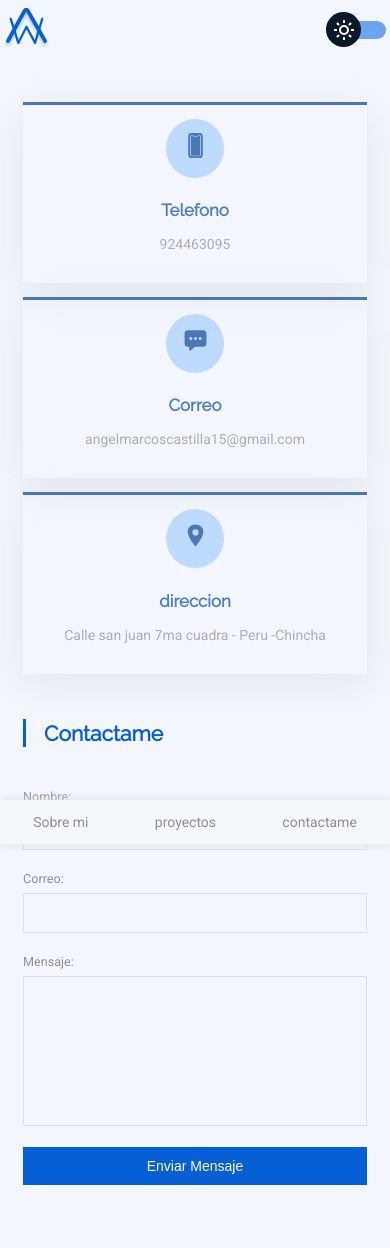
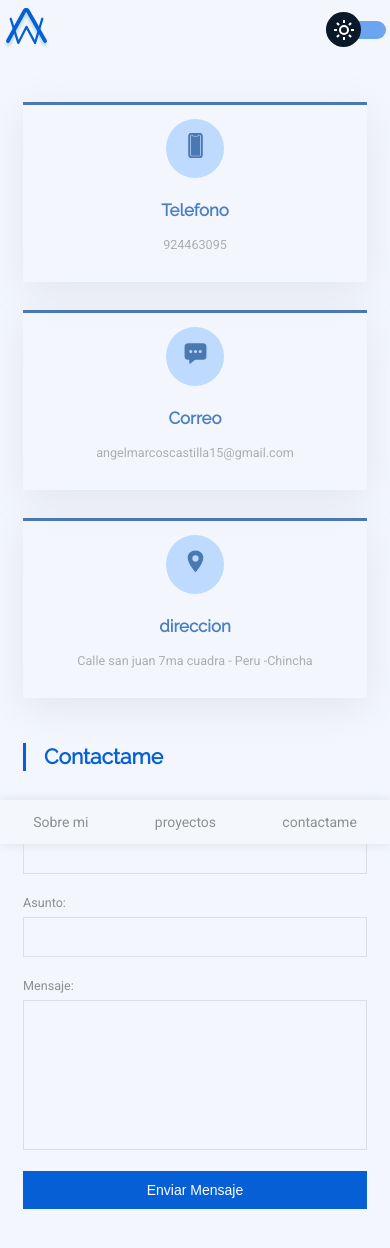
Before and after one commit to angelMarcosCastilla/angelMarcosPortafolio, a Next.js app: page /contacto in a window 390 px wide. Shown: the top 1248 px of the page. Built offline with nearby package versions, Linux system fonts and the light colour scheme.

Commit message:
feat: send email

```diff
--- a/components/Cards/cardContact/CardContact.module.css
+++ b/components/Cards/cardContact/CardContact.module.css
@@ -23,3 +23,10 @@
   font-size: 1.2rem;
   margin-bottom: 1rem;
 }
+.cardContact p {
+  font-size: .9rem;
+  text-overflow:ellipsis;
+  overflow:hidden;
+  white-space:nowrap;
+
+}
--- /dev/null
+++ b/components/ErrorMessage/error.module.css
@@ -0,0 +1,7 @@
+.error{
+  font-size: .8rem;
+  color: rgb(255, 0, 68);
+  display: block;
+  text-align: right;
+  margin-top: .3rem;
+}
--- /dev/null
+++ b/components/ErrorMessage/index.js
@@ -0,0 +1,8 @@
+import React from 'react'
+import style from "./error.module.css"
+
+export default function ErrorMessage({ message }) {
+  return (
+    <span className={style.error}>Requerido *</span>
+  )
+}
--- a/components/Form/index.js
+++ b/components/Form/index.js
@@ -1,20 +1,65 @@
+import { useForm } from "react-hook-form";
+import ErrorMessage from "../ErrorMessage";
 import style from "./form.module.css";
 
 export default function Form() {
+  const {
+    register,
+    handleSubmit,
+    resetField,
+    formState: { errors },
+  } = useForm();
+  const onSubmit = (data) => {
+
+    const url = `https://formspree.io/f/mlezpeql`
+    const config = {
+      method: "POST",
+      headers: {
+        'Content-Type': 'application/json'
+      },
+      body: JSON.stringify(data)
+    }
+    fetch(url, config)
+      .then(res => res.json())
+      .then(data => {
+        if(data.ok){
+          resetField('email')
+          resetField('subject')
+          resetField('message')
+          alert("se envio el correo")
+        }
+      })
+  }
+
   return (
-    <form className={style.form}>
+    <form className={style.form} onSubmit={handleSubmit(onSubmit)}>
       <div className={style.formGroup}>
-        <label className={style.formLabel}>Nombre: </label>
-        <input className={style.formInput} />
+        <label className={style.formLabel}> Correo: </label>
+        <input
+          type="email"
+          className={style.formInput}
+          {...register("email", { required: true })}
+          placeholder=""
+        />
+        {errors.email && <ErrorMessage />}
       </div>
       <div className={style.formGroup}>
-        <label className={style.formLabel}>Correo: </label>
-        <input className={style.formInput} />
+        <label className={style.formLabel}> Asunto: </label>
+        <input
+          className={style.formInput}
+          {...register("subject", { required: true })}
+        />
+        {errors.subject && <ErrorMessage />}
       </div>
       <div className={style.formGroup}>
-        <label className={style.formLabel}>Mensaje: </label>
-        <textarea className={`${style.formInput} ${style.textArea}`} />
+        <label className={style.formLabel}> Mensaje: </label>
+        <textarea
+          className={`${style.formInput} ${style.textArea}`}
+          {...register("message", { required: true })}
+        />
+        {errors.message && <ErrorMessage />}
       </div>
+
       <button className={style.button}>Enviar mensaje</button>
     </form>
   );
--- a/components/Navbar/index.js
+++ b/components/Navbar/index.js
@@ -7,7 +7,7 @@ import Switch from "../Switch";
 import style from "./Navbar.module.css";
 
 export default function Navbar() {
-   const{isDarkMode} = useTheme();
+  const { isDarkMode } = useTheme();
   return (
     <nav className={`${style.navbar} container`}>
       <Link href={"/"} passHref>
@@ -29,5 +29,5 @@ export default function Navbar() {
 
       <Switch />
     </nav>
-  );
+  )
 }
--- a/components/Proyects/index.js
+++ b/components/Proyects/index.js
@@ -4,12 +4,14 @@ import Subtitle from "../Subtitle";
 import style from "./Proyects.module.css";
 
 export default function Proyects() {
+
   const [proyects, setProyects] = useState([]);
   useEffect(() => {
     fetch("/api/proyectos")
       .then((res) => res.json())
       .then(setProyects);
   }, []);
+
   return (
     <section className={style.proyects}>
       <div className="container">
--- a/package.json
+++ b/package.json
@@ -9,8 +9,11 @@
   },
   "dependencies": {
     "next": "12.0.10",
+    "nodemailer": "^6.7.3",
+    "nodemailer-sendgrid": "^1.0.3",
     "react": "17.0.2",
     "react-dom": "17.0.2",
+    "react-hook-form": "^7.29.0",
     "react-icons": "^4.3.1",
     "styled-components": "^5.3.3"
   },
--- /dev/null
+++ b/pages/api/sendemail.js
@@ -0,0 +1,33 @@
+const nodemailer = require("nodemailer");
+const nodemailerSengrid = require("nodemailer-sendgrid")
+
+export default async function sendemail(req, res) {
+  try {
+  const { email, subject, message } = req.body
+   let transporter =  nodemailer.createTransport({
+    host: "smtp.gmail.com",
+    port: 465,
+    secure: true,
+    auth: {
+      user: process.env.USER,
+      pass: process.env.KEY,
+    },
+  });
+
+ /* console.log(process.env.APY_KEY_EMAIL )
+  let transporter =  nodemailer.createTransport(
+    nodemailerSengrid({ apiKey: "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" })
+  )  */
+
+    let info = await transporter.sendMail({
+      from: `Propuesta de trabajo de: <yo@as>`,
+      to: "ajmarcosc15@gmail.com",
+      subject: subject,
+      text: message,
+     });
+
+    res.status(200).json({success:true})
+   } catch (error) {
+     console.log(error)
+   }
+}
--- a/pages/contacto/Contact.module.css
+++ b/pages/contacto/Contact.module.css
@@ -6,20 +6,23 @@
 }
 
 .containerInfo {
-  width: 57%;
+  margin-top: -2rem;
+  width: 52%;
   display: flex;
   flex-wrap: wrap;
-  gap: 1rem;
-  justify-content: flex-start;
+  row-gap: 2rem;
 }
 
 .containerInfo > * {
-  width: 45%;
+  width: 40%;
+  flex-shrink: 0;
   margin: auto;
+
 }
 .containerForm {
   width: 38%;
   padding: 2rem 0;
+  order: -1;
 }
 
 @media screen and (max-width: 1000px) {
@@ -27,11 +30,13 @@
     flex-direction: column;
   }
   .containerInfo {
+    margin: 0;
     width: 90%;
   }
   .containerForm {
     width: 90%;
     padding: 2rem 0;
+    order: 0;
   }
 }
 
```
Also changed, not shown: pages/contacto/index.js (+8 -8 lines), 2 other files (tests, documents, lock files or other folders).
